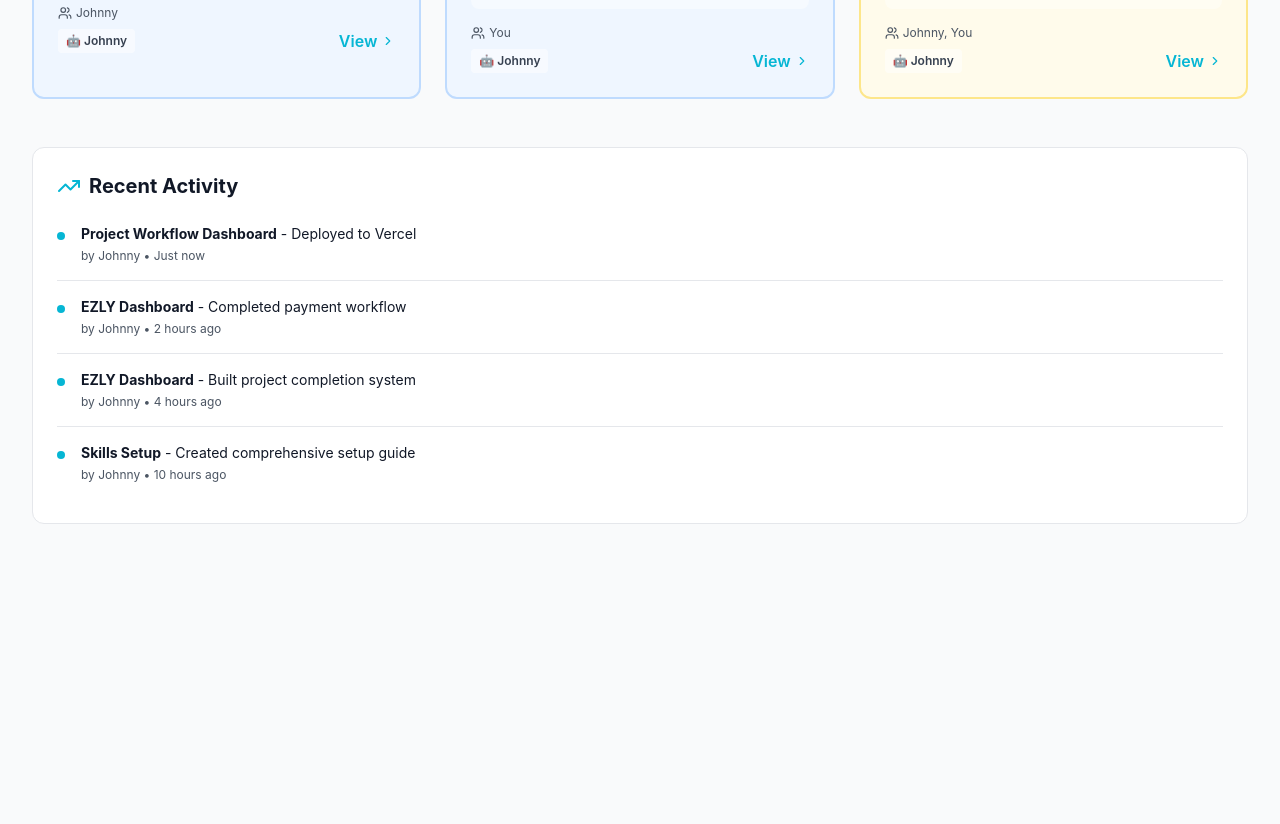
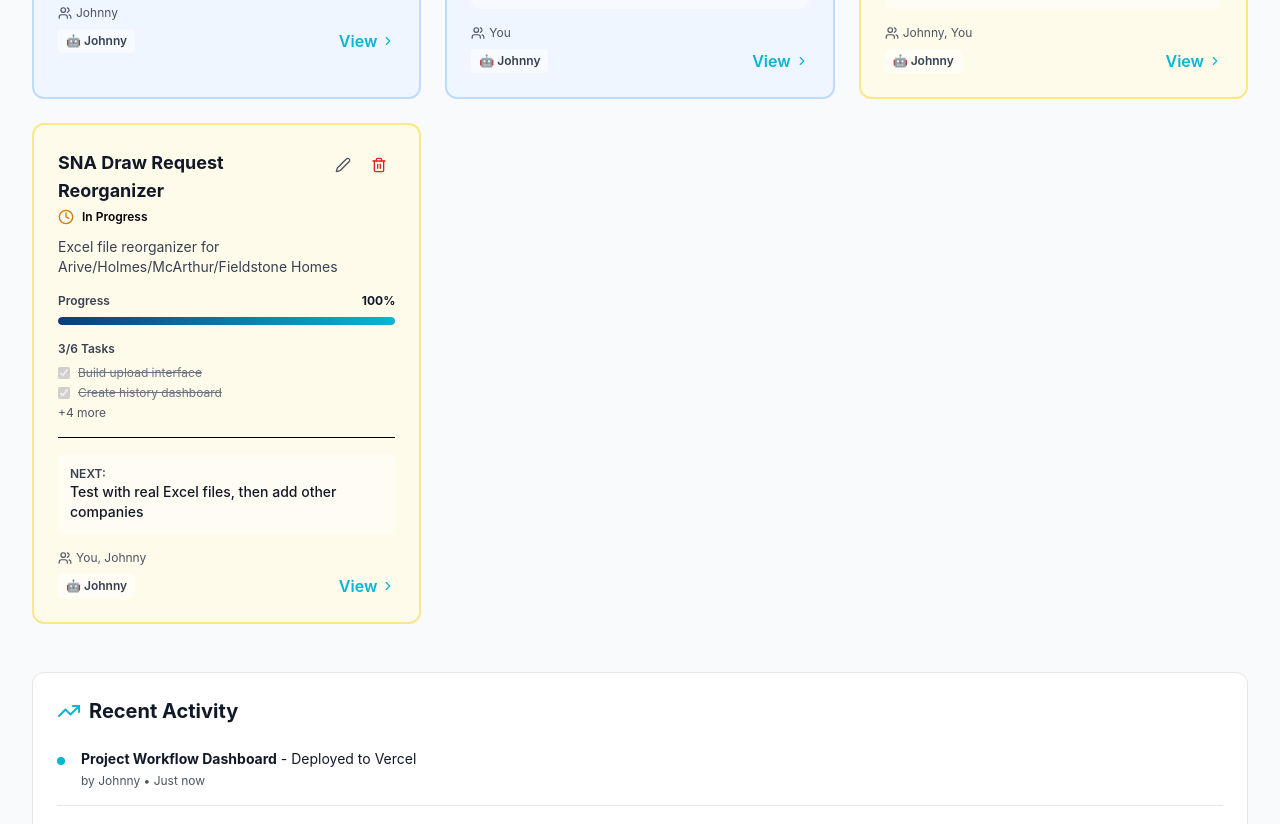
Before and after one commit to bpnelsen/project-workflow-dashboard, a Next.js app: page / in a window 1280 px wide. Shown: the part 1300-2124 px from the top of the page. Before the commit the page ends 1856 px from the top, so only its background shows below. Built offline with nearby package versions, Linux system fonts and the light colour scheme.

Commit message:
Add SNA Draw Request Reorganizer project to dashboard

```diff
--- a/app/page.tsx
+++ b/app/page.tsx
@@ -134,6 +134,26 @@ export default function Dashboard() {
       team: ['Johnny', 'You'],
       lastUpdated: '2026-03-03 21:37',
       nextAction: 'Build project detail view with full CRUD',
+      priority: 'high',
+      aiAssistant: 'Johnny'
+    },
+    {
+      id: '7',
+      name: 'SNA Draw Request Reorganizer',
+      description: 'Excel file reorganizer for Arive/Holmes/McArthur/Fieldstone Homes',
+      status: 'in-progress',
+      progress: 100,
+      tasks: [
+        { id: 't26', title: 'Build upload interface', completed: true, dueDate: '2026-03-05' },
+        { id: 't27', title: 'Create history dashboard', completed: true, dueDate: '2026-03-05' },
+        { id: 't28', title: 'Deploy to Vercel', completed: true, dueDate: '2026-03-05' },
+        { id: 't29', title: 'Test with real Excel files', completed: false, dueDate: '2026-03-06' },
+        { id: 't30', title: 'Add Holmes Homes support', completed: false, dueDate: '2026-03-10' },
+        { id: 't31', title: 'Add McArthur/Fieldstone support', completed: false, dueDate: '2026-03-14' },
+      ],
+      team: ['You', 'Johnny'],
+      lastUpdated: '2026-03-05 06:40',
+      nextAction: 'Test with real Excel files, then add other companies',
       priority: 'high',
       aiAssistant: 'Johnny'
     }
```
